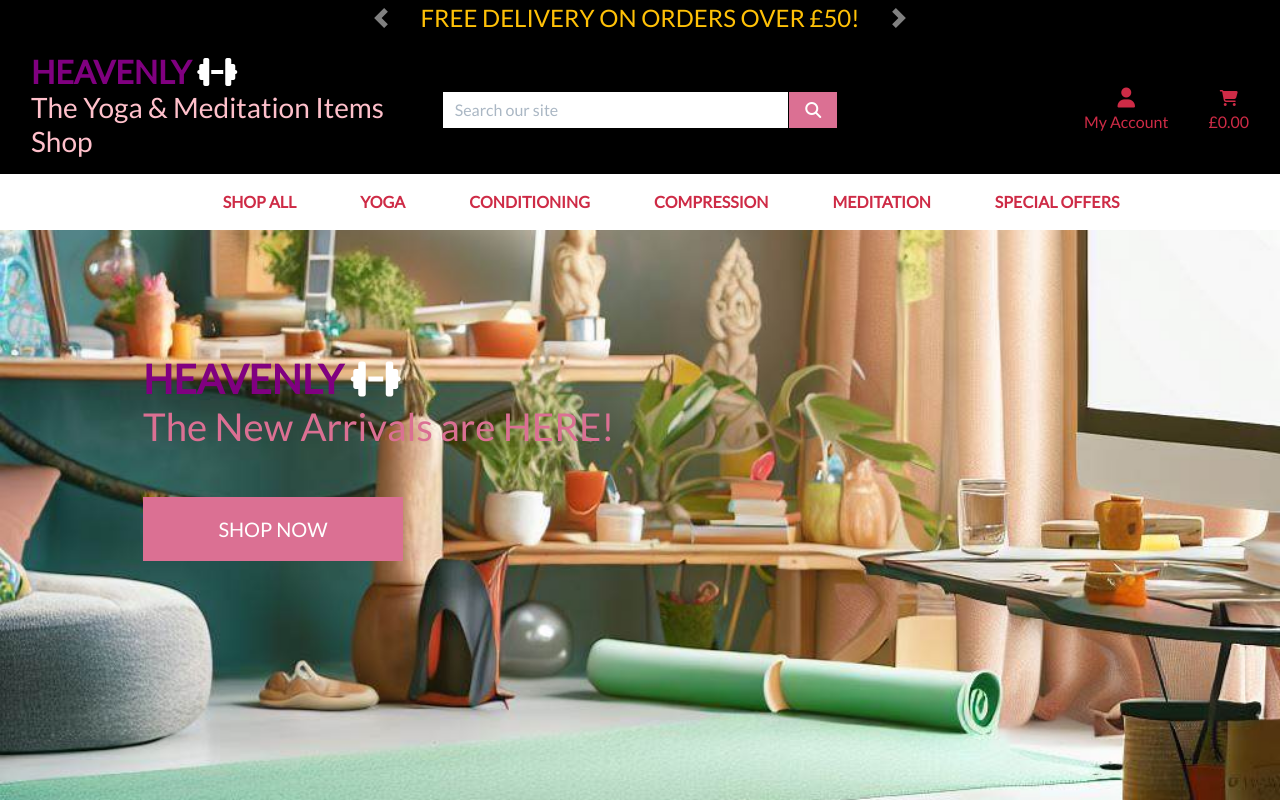
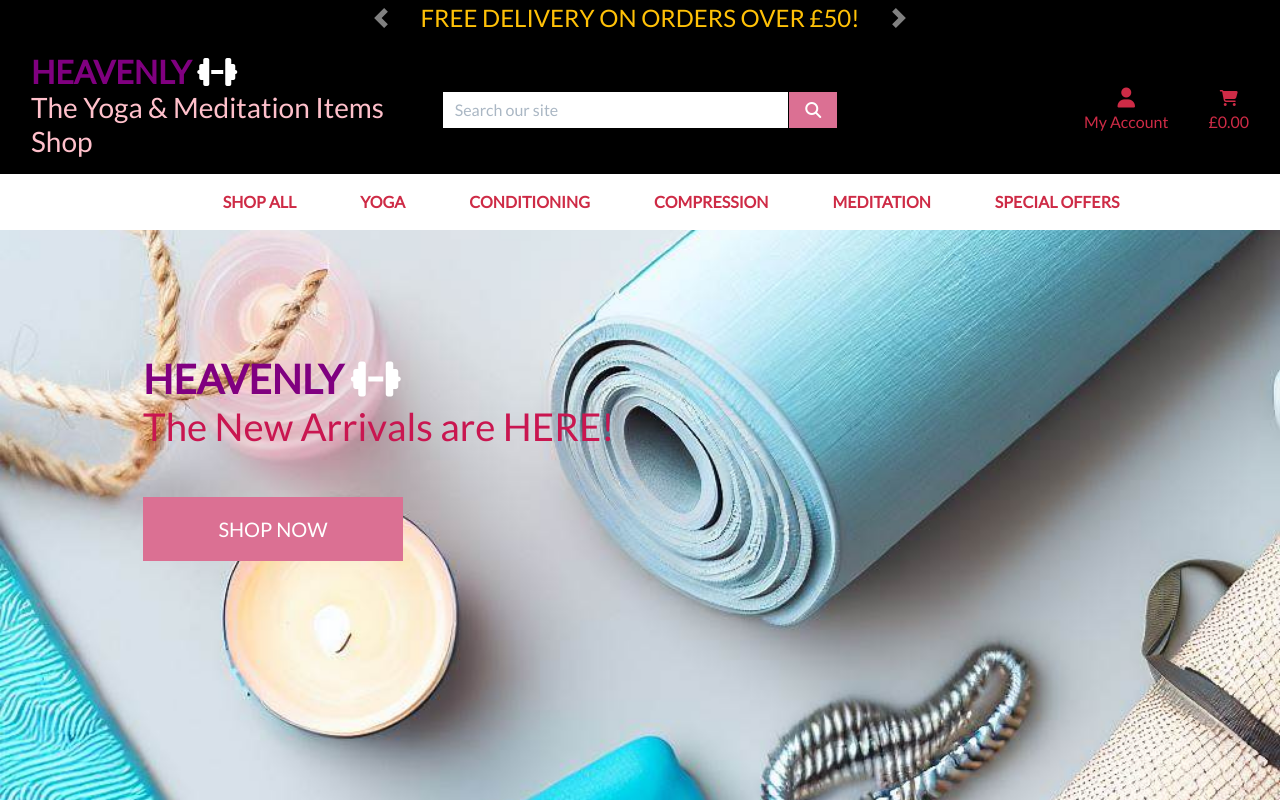
Before and after one commit to Killol14/Yoga_shop, a Django app: page / in a window 1280 px wide. Run offline with Django 3.2, Linux system fonts and the light colour scheme; some libraries are stand-ins or nearby versions.

Commit message:
addedhero image

```diff
--- a/static/css/base.css
+++ b/static/css/base.css
@@ -3,7 +3,7 @@ html {
 
 }
 body {
-    background: url('/media/homepage2.jpeg')no-repeat center center fixed;
+    background: url('/media/hero1.jpeg')no-repeat center center fixed;
     background-size:cover;
     height: calc(100vh - 164px);
     color: plum;
@@ -37,7 +37,7 @@ h3 {
     color: pink;
 }
 h3.large{
-    color: palevioletred;
+    color: #c91650;
 }
 .main-logo-link {
     width: fit-content;
```
Also changed, not shown: media/hero1.jpeg (added), media/hero2.jpeg (added), media/homepage2.jpeg (deleted).
